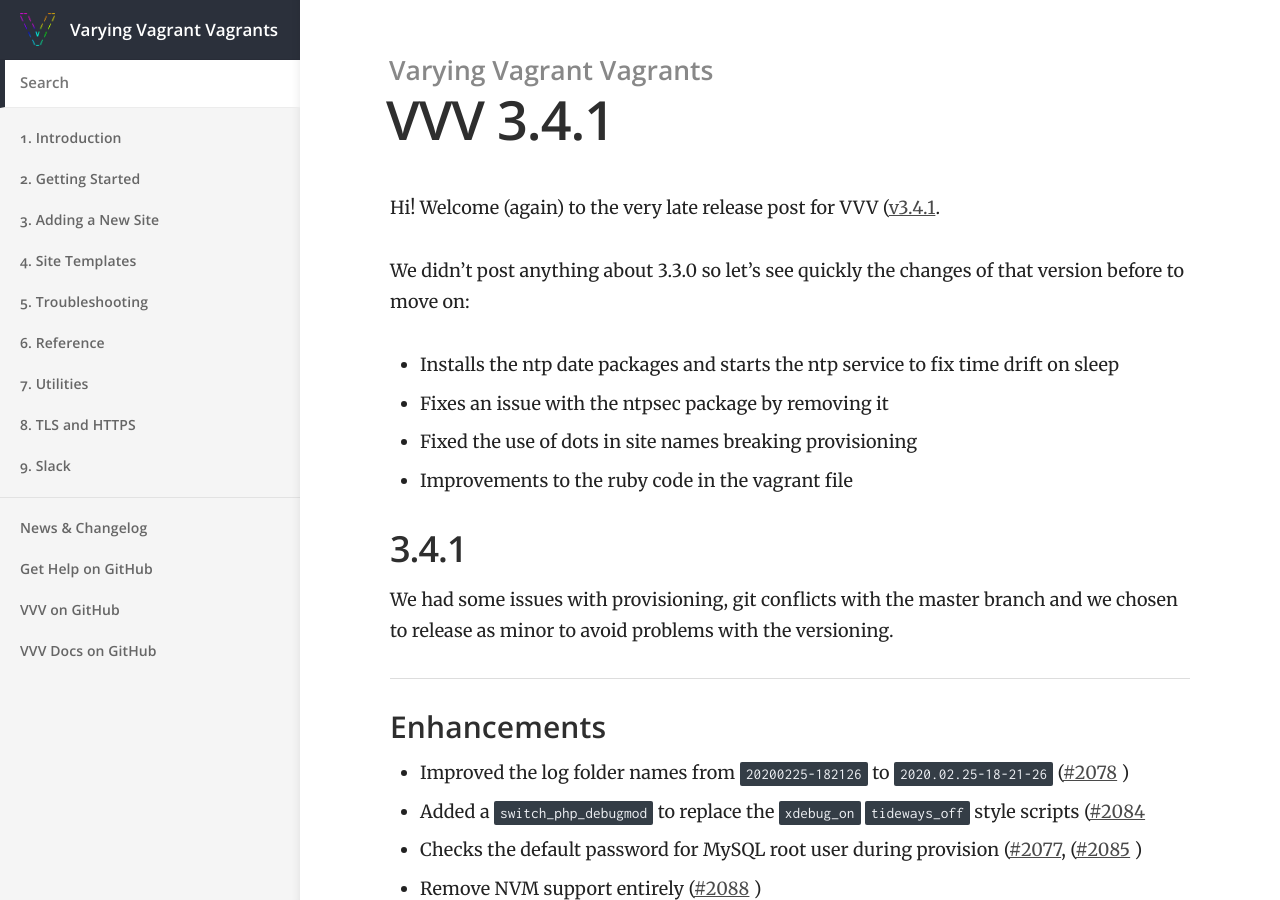
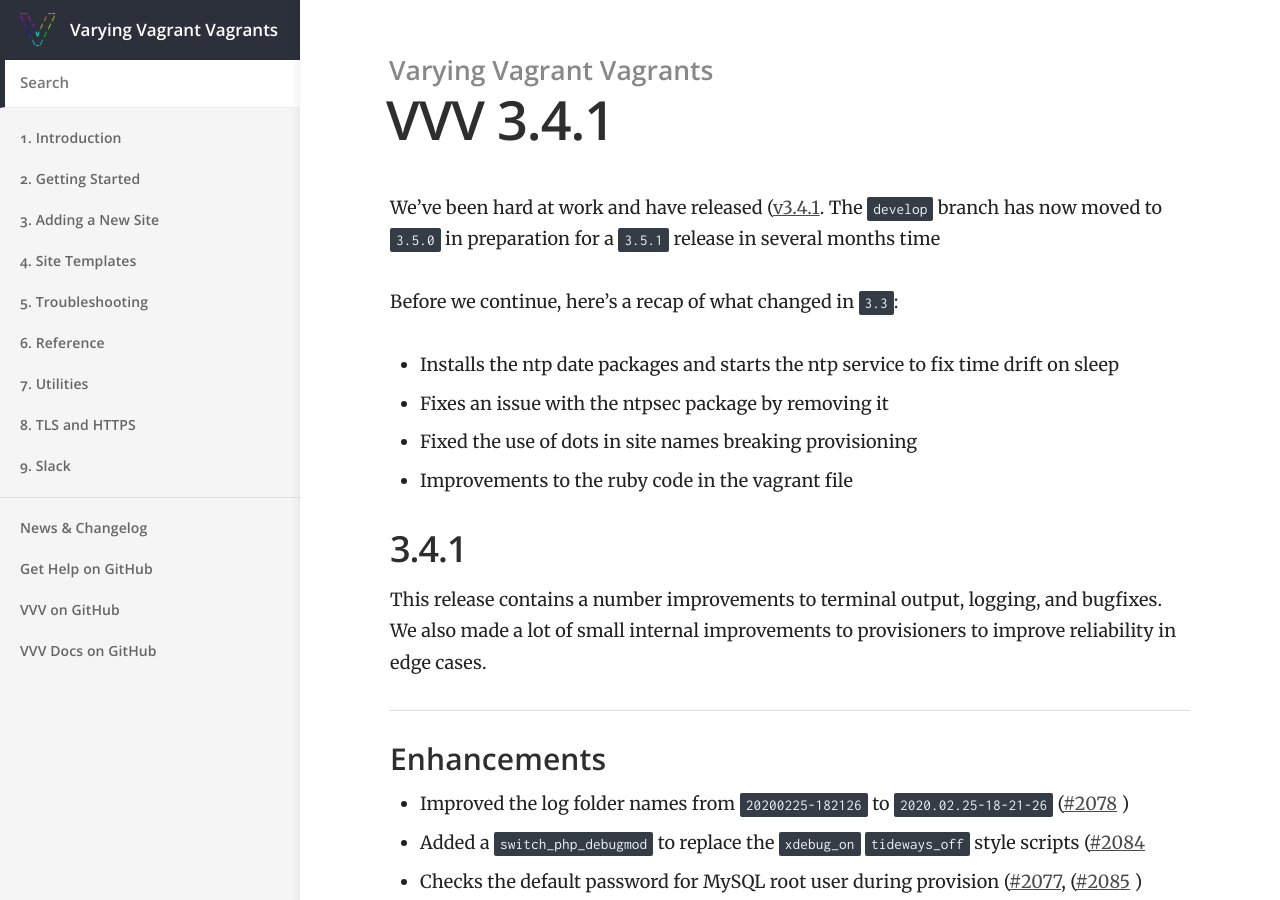
Before and after one commit to Varying-Vagrant-Vagrants/varyingvagrantvagrants.org, a Jekyll site: the page built from _posts/2020-06-04-vvv-3-4-1.md, in a window 1280 px wide and 900 px high. Built offline with Jekyll 4.4.1, drawn with Linux system fonts in a browser that asks for light colours.

Commit message:
Update 2020-06-04-vvv-3-4-1.md

```diff
--- a/_posts/2020-06-04-vvv-3-4-1.md
+++ b/_posts/2020-06-04-vvv-3-4-1.md
@@ -5,9 +5,9 @@ date:   2020-06-04 20:00:00 -0000
 author: mte90
 ---
 
-Hi! Welcome (again) to the very late release post for VVV ([v3.4.1](https://github.com/Varying-Vagrant-Vagrants/VVV/releases/tag/3.4.1).
+We've been hard at work and have released ([v3.4.1](https://github.com/Varying-Vagrant-Vagrants/VVV/releases/tag/3.4.1). The `develop` branch has now moved to `3.5.0` in preparation for a `3.5.1` release in several months time
 
-We didn't post anything about 3.3.0 so let's see quickly the changes of that version before to move on:
+Before we continue, here's a recap of what changed in `3.3`:
 
 - Installs the ntp date packages and starts the ntp service to fix time drift on sleep
 - Fixes an issue with the ntpsec package by removing it
@@ -16,7 +16,7 @@ We didn't post anything about 3.3.0 so let's see quickly the changes of that ver
 
 ## 3.4.1
 
-We had some issues with provisioning, git conflicts with the master branch and we chosen to release as minor to avoid problems with the versioning.
+This release contains a number improvements to terminal output, logging, and bugfixes. We also made a lot of small internal improvements to provisioners to improve reliability in edge cases.
 
 ### Enhancements
 
```
